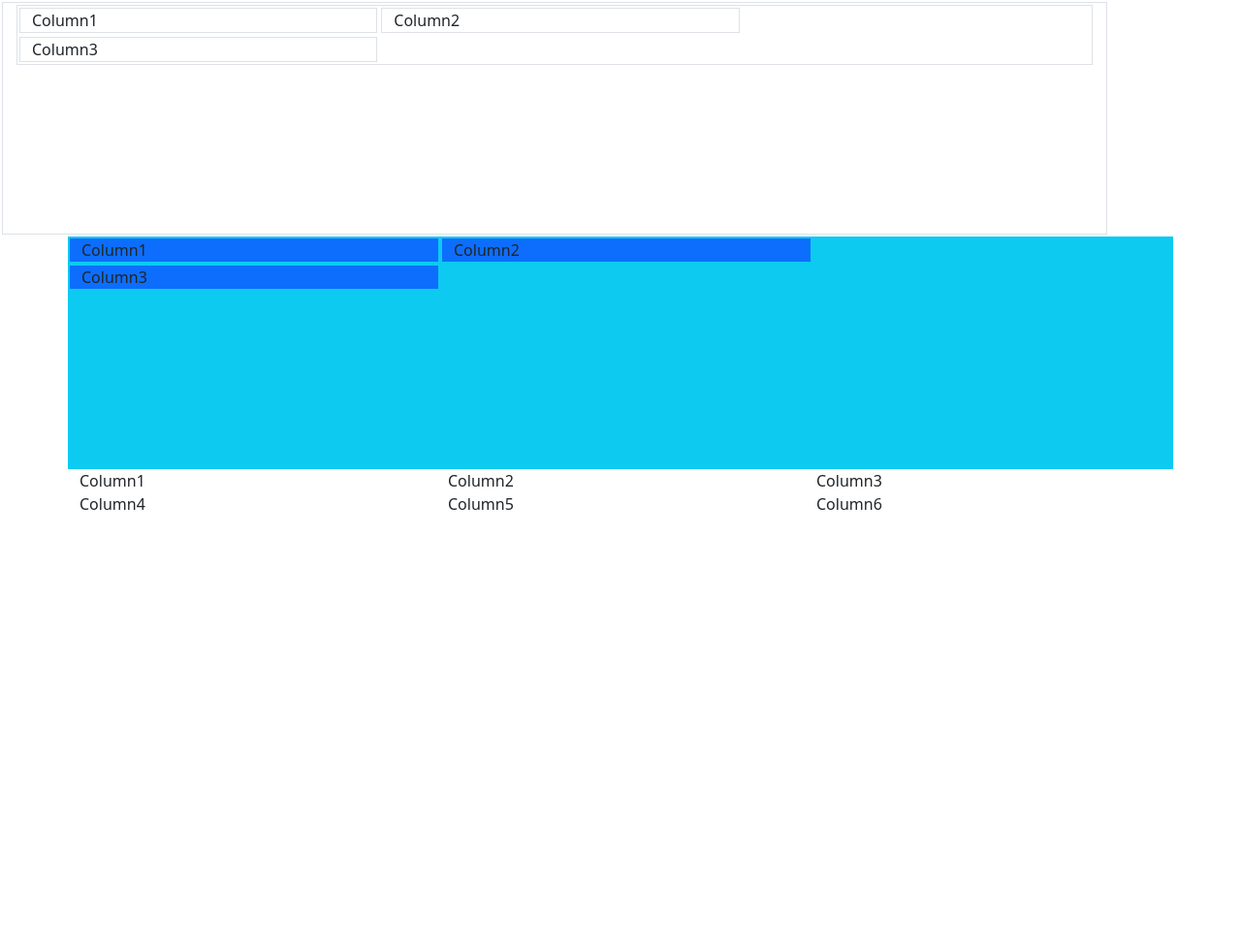
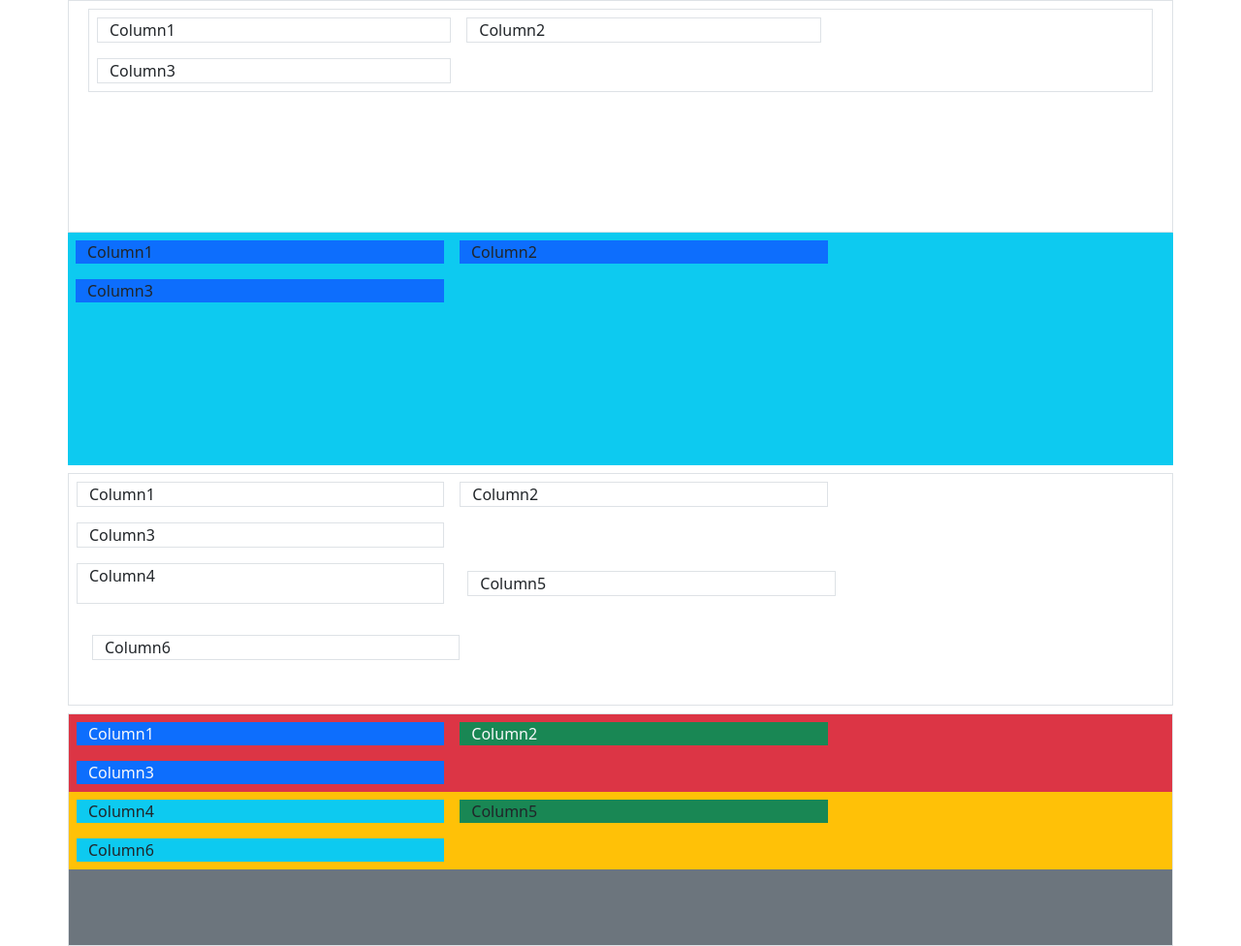
Before and after one commit to CzakoMate/web, a website: page index0221.html in a window 1280 px wide. Shown: the whole page at 97% size. Before the commit the page ends 800 px from the top, so only its background shows below. Drawn offline with nearby package versions, Linux system fonts and the light colour scheme.

Commit message:
Update index0221.html

```diff
--- a/index0221.html
+++ b/index0221.html
@@ -1,76 +1,62 @@
 <!DOCTYPE html>
 <html lang="en">
-
   <head>
-    <meta charset="UTF-8">
-    <meta name="viewport" content="width=device-width, initial-scale=1.0">
-    <link href="https://cdn.jsdelivr.net/npm/bootstrap@5.3.3/dist/css/bootstrap.min.css" rel="stylesheet"
-        integrity="sha384-QWTKZyjpPEjISv5WaRU9OFeRpok6YctnYmDr5pNlyT2bRjXh0JMhjY6hW+ALEwIH" crossorigin="anonymous">
+    <meta charset="UTF-8" />
+    <meta name="viewport" content="width=device-width, initial-scale=1.0" />
+    <link
+      href="https://cdn.jsdelivr.net/npm/bootstrap@5.3.3/dist/css/bootstrap.min.css"
+      rel="stylesheet"
+      integrity="sha384-QWTKZyjpPEjISv5WaRU9OFeRpok6YctnYmDr5pNlyT2bRjXh0JMhjY6hW+ALEwIH"
+      crossorigin="anonymous"
+    />
     <style>
       .container {
         height: 30vh;
-        }
-
-        .m-2px {
-            margin: 2px;
       }
     </style>
     <title>Bootstrap feladat</title>
   </head>
 
   <body>
-    <div class="container border m-2px">
-        <div class="row border m-2px">
-            <div class="col-md-4 border m-2px">
-                Column1
-            </div>
-            <div class="col-md-4 border m-2px">
-                Column2
-            </div>
-            <div class="col-md-4 border m-2px">
-                Column3
-            </div>
+    <div class="container border">
+      <div class="row border m-2">
+        <div class="col-md-4 border m-2">Column1</div>
+        <div class="col-md-4 border m-2">Column2</div>
+        <div class="col-md-4 border m-2">Column3</div>
       </div>
     </div>
     <div class="container bg-info">
       <div class="row">
-            <div class="col-4 bg-primary m-2px">
-                Column1
-            </div>
-            <div class="col-4 bg-primary m-2px">
-                Column2
-            </div>
-            <div class="col-4 bg-primary m-2px">
-                Column3
-            </div>
+        <div class="col-4 bg-primary m-2">Column1</div>
+        <div class="col-4 bg-primary m-2">Column2</div>
+        <div class="col-4 bg-primary m-2">Column3</div>
       </div>
     </div>
 
-    <div class="container">
+    <div class="container border mt-2 overflow">
       <div class="row">
-            <div class="col">
-                Column1
-            </div>
-            <div class="col">
-                Column2
-            </div>
-            <div class="col">
-                Column3
-            </div>
+        <div class="col-4 m-2 border">Column1</div>
+        <div class="col-4 m-2 border">Column2</div>
+        <div class="col-4 m-2 border">Column3</div>
       </div>
       <div class="row">
-            <div class="col-4">
-                Column4
-            </div>
-            <div class="col-4">
-                Column5
-            </div>
-            <div class="col-4">
-                Column6
-            </div>
+        <div class="col-xl-4 m-2 border">Column4</div>
+        <div class="col-xl-4 m-3 border">Column5</div>
+        <div class="col-xl-4 m-4 border">Column6</div>
       </div>
     </div>
 
+    <div class="container border bg-secondary mt-2">
+      <div class="row bg-danger text-light">
+        <div class="col-md-4 m-2 bg-primary">Column1</div>
+        <div class="col-md-4 m-2 bg-success">Column2</div>
+        <div class="col-md-4 m-2 bg-primary">Column3</div>
+      </div>
+      <div class="row bg-warning text-dark">
+        <div class="col-xl-4 m-2 bg-info">Column4</div>
+        <div class="col-xl-4 m-2 bg-success">Column5</div>
+        <div class="col-xl-4 m-2 bg-info">Column6</div>
+      </div>
+    </div>
   </body>
-
 </html>
```
Lines whose indentation alone changed are shown as unchanged.
